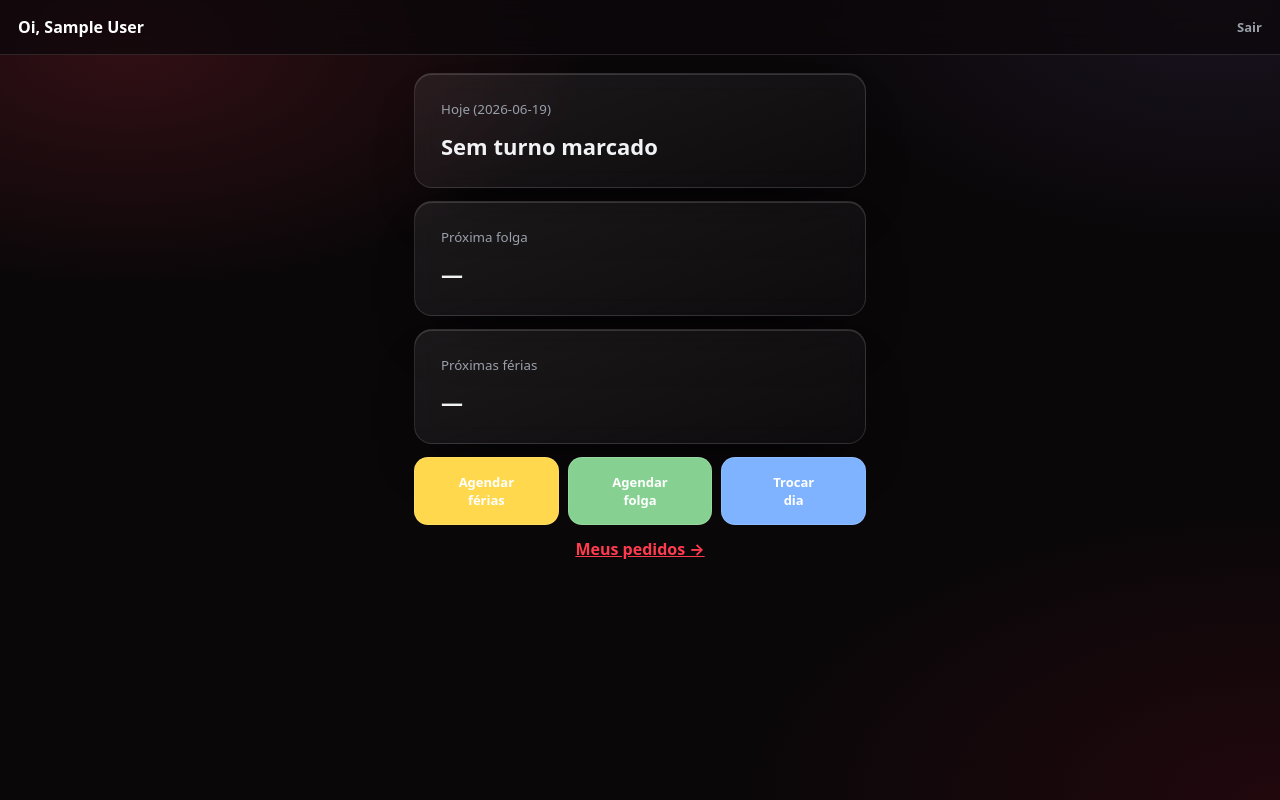
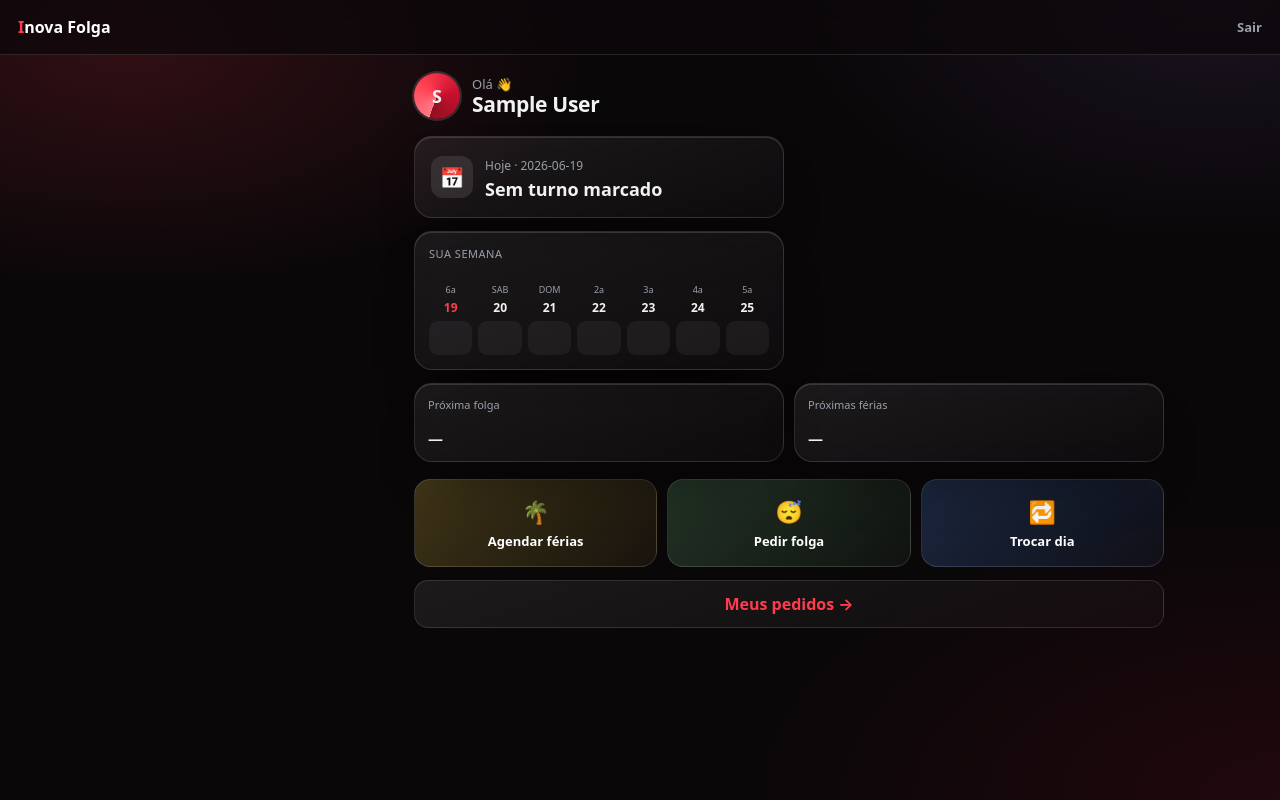
Before and after one commit to santsxxt/inova-folga, a Node server app: page /app in a window 1280 px wide. Run offline with Node 20, Linux system fonts and the light colour scheme; the visitor is signed in with stand-in values (Sample User, id 1); data comes from the database, SQL or seed files in the repository; data that the repository does not hold is empty; some libraries are stand-ins or nearby versions.

Commit message:
feat: tela do funcionário (celular) repaginada — saudação+avatar, Sua semana colorida, botões grandes
- func.js passa a semana (7 dias com turno); home.ejs no estilo do protótipo
- mais bonito e organizado pra quem usa no celular

Co-Authored-By: Claude Opus 4.8 (1M context) <noreply@anthropic.com>

```diff
--- a/src/routes/func.js
+++ b/src/routes/func.js
@@ -3,7 +3,7 @@ import { requireFuncionario } from '../auth.js';
 import * as E from '../repo/escala.js';
 import * as S from '../repo/solicitacoes.js';
 import * as C from '../repo/config.js';
-import { hojeISO } from '../lib/datas.js';
+import { hojeISO, dias } from '../lib/datas.js';
 
 const router = Router();
 
@@ -11,14 +11,17 @@ router.get('/', requireFuncionario, (req, res) => {
   const id = req.session.funcionarioId;
   const hoje = hojeISO();
   const proximos = E.turnosDoFuncionario(req.db, id, hoje, 30);
+  const porData = {};
+  for (const p of proximos) porData[p.data] = p.turno;
   const rotuloTurno = C.rotuloPorTurno(req.db);
   const corPorTurno = C.corPorTurno(req.db);
+  const semana = dias(hoje, 7).map((d) => ({ ...d, turno: porData[d.iso] || null }));
   const hojeTurno = proximos.find((p) => p.data === hoje);
   const proximaFolga = proximos.find((p) => p.turno === 'folga');
   const proximasFerias = proximos.find((p) => p.turno === 'ferias');
   res.render('func/home', {
     nome: req.session.funcionarioNome, hoje, hojeTurno, proximaFolga, proximasFerias,
-    rotuloTurno, corPorTurno,
+    rotuloTurno, corPorTurno, semana,
   });
 });
 
--- a/views/func/home.ejs
+++ b/views/func/home.ejs
@@ -1,29 +1,68 @@
 <!doctype html><html lang="pt-br"><head><meta charset="utf-8">
 <meta name="viewport" content="width=device-width, initial-scale=1">
-<title>Minha Escala</title><link rel="stylesheet" href="/css/app.css?v=4"></head>
+<title>Minha Escala</title><link rel="stylesheet" href="/css/app.css?v=4">
+<style>
+  .fhead{ display:flex; align-items:center; gap:12px; }
+  .fhead .av{ width:46px;height:46px;border-radius:50%;background:conic-gradient(from 200deg,#ff7a88,#ff3b4e,#c8102e,#8f1020);
+    display:flex;align-items:center;justify-content:center;font-weight:800;font-size:18px;box-shadow:0 0 0 2px rgba(255,255,255,.14);flex:0 0 auto; }
+  .fhead .oi{ font-size:13px;color:var(--muted); } .fhead .nm{ font-size:21px;font-weight:800;letter-spacing:-.3px;line-height:1.1; }
+  .hoje{ display:flex; align-items:center; gap:12px; padding:16px; margin-top:4px; }
+  .hoje .ic{ width:42px;height:42px;border-radius:12px;display:flex;align-items:center;justify-content:center;font-size:20px;flex:0 0 auto; }
+  .hoje small{ color:var(--muted);font-size:12px; } .hoje strong{ display:block;font-size:18px;font-weight:800;margin-top:2px; }
+  .week{ padding:14px; } .week .wt{ font-size:11px;color:var(--muted);margin-bottom:9px;text-transform:uppercase;letter-spacing:.5px; }
+  .wrow{ display:flex; gap:6px; }
+  .wd{ flex:1; text-align:center; } .wd .d{ font-size:9px;color:var(--muted); } .wd .n{ font-size:12px;font-weight:700;margin:3px 0 5px; }
+  .wd.hoje-col .n{ color:var(--vermelho); }
+  .wd .x{ height:34px;border-radius:9px;display:flex;align-items:center;justify-content:center;font-weight:800;font-size:11px;color:#fff;
+    box-shadow:inset 0 1px 0 rgba(255,255,255,.25); } .wd .x.vazio{ background:rgba(255,255,255,.05);box-shadow:none; }
+  .acoes-g{ display:grid; grid-template-columns:1fr 1fr 1fr; gap:10px; margin-top:4px; }
+  .acoes-g a{ text-decoration:none;color:#fff;border-radius:16px;padding:16px 8px;text-align:center;font-weight:700;font-size:13px;
+    display:flex;flex-direction:column;align-items:center;gap:6px;transition:.15s;border:1px solid var(--borda); }
+  .acoes-g a:hover{ transform:translateY(-2px); } .acoes-g a .e{ font-size:22px; }
+  .a-fer{ background:linear-gradient(135deg,rgba(255,216,77,.22),rgba(255,216,77,.06)); }
+  .a-fol{ background:linear-gradient(135deg,rgba(123,209,138,.22),rgba(123,209,138,.06)); }
+  .a-tro{ background:linear-gradient(135deg,rgba(91,155,255,.22),rgba(91,155,255,.06)); }
+  .vermais{ display:block;text-align:center;font-weight:700;color:var(--vermelho);text-decoration:none;padding:12px;
+    border:1px solid var(--borda);border-radius:14px;background:var(--glass); }
+  .mini{ display:flex; gap:10px; } .mini .card{ flex:1; padding:13px; } .mini small{ color:var(--muted);font-size:11px; } .mini strong{ display:block;font-size:15px;margin-top:3px; }
+</style></head>
 <body>
-  <div class="appbar">
-    <strong>Oi, <%= nome %></strong>
-    <a href="/app/logout">Sair</a>
-  </div>
+  <div class="appbar"><span class="marca">Inova Folga</span><a href="/app/logout">Sair</a></div>
   <main class="col">
-    <div class="card tile" style="width:auto;<%= hojeTurno ? 'border-left:6px solid ' + (corPorTurno[hojeTurno.turno] || '#ccc') : '' %>">
-      <small>Hoje (<%= hoje %>)</small>
-      <strong><%= hojeTurno ? rotuloTurno[hojeTurno.turno] : 'Sem turno marcado' %></strong>
+    <% const ini = (hojeTurno && rotuloTurno[hojeTurno.turno]) ? rotuloTurno[hojeTurno.turno] : 'Sem turno marcado'; %>
+    <div class="fhead">
+      <div class="av"><%= (nome||'?').trim().charAt(0).toUpperCase() %></div>
+      <div><div class="oi">Olá 👋</div><div class="nm"><%= nome %></div></div>
     </div>
-    <div class="card tile" style="width:auto">
-      <small>Próxima folga</small>
-      <strong><%= proximaFolga ? proximaFolga.data : '—' %></strong>
+
+    <div class="card hoje" style="<%= hojeTurno ? 'border-left:5px solid ' + (corPorTurno[hojeTurno.turno] || '#888') : '' %>">
+      <div class="ic" style="background:<%= hojeTurno ? (corPorTurno[hojeTurno.turno] || 'rgba(255,255,255,.1)') : 'rgba(255,255,255,.1)' %>">📅</div>
+      <div><small>Hoje · <%= hoje %></small><strong><%= ini %></strong></div>
     </div>
-    <div class="card tile" style="width:auto">
-      <small>Próximas férias</small>
-      <strong><%= proximasFerias ? proximasFerias.data : '—' %></strong>
+
+    <div class="card week">
+      <div class="wt">Sua semana</div>
+      <div class="wrow">
+        <% semana.forEach(d => { const t = d.turno; %>
+          <div class="wd <%= d.iso === hoje ? 'hoje-col' : '' %>">
+            <div class="d"><%= d.semana %></div><div class="n"><%= d.dia %></div>
+            <div class="x <%= t ? '' : 'vazio' %>" style="<%= t ? 'background:' + (corPorTurno[t] || '#888') : '' %>"
+                 title="<%= t ? rotuloTurno[t] : '' %>"><%= t ? (rotuloTurno[t]||'').charAt(0).toUpperCase() : '' %></div>
+          </div>
+        <% }) %>
+      </div>
     </div>
-    <div class="acoes">
-      <a style="background:#ffd84d" href="/app/pedido?tipo=ferias">Agendar<br>férias</a>
-      <a style="background:#86d191" href="/app/pedido?tipo=folga">Agendar<br>folga</a>
-      <a style="background:#7fb3ff" href="/app/pedido?tipo=troca">Trocar<br>dia</a>
+
+    <div class="mini">
+      <div class="card"><small>Próxima folga</small><strong><%= proximaFolga ? proximaFolga.data : '—' %></strong></div>
+      <div class="card"><small>Próximas férias</small><strong><%= proximasFerias ? proximasFerias.data : '—' %></strong></div>
     </div>
-    <a href="/app/meus-pedidos" style="text-align:center;font-weight:700">Meus pedidos →</a>
+
+    <div class="acoes-g">
+      <a class="a-fer" href="/app/pedido?tipo=ferias"><span class="e">🌴</span>Agendar férias</a>
+      <a class="a-fol" href="/app/pedido?tipo=folga"><span class="e">😴</span>Pedir folga</a>
+      <a class="a-tro" href="/app/pedido?tipo=troca"><span class="e">🔁</span>Trocar dia</a>
+    </div>
+    <a class="vermais" href="/app/meus-pedidos">Meus pedidos →</a>
   </main>
 </body></html>
```
